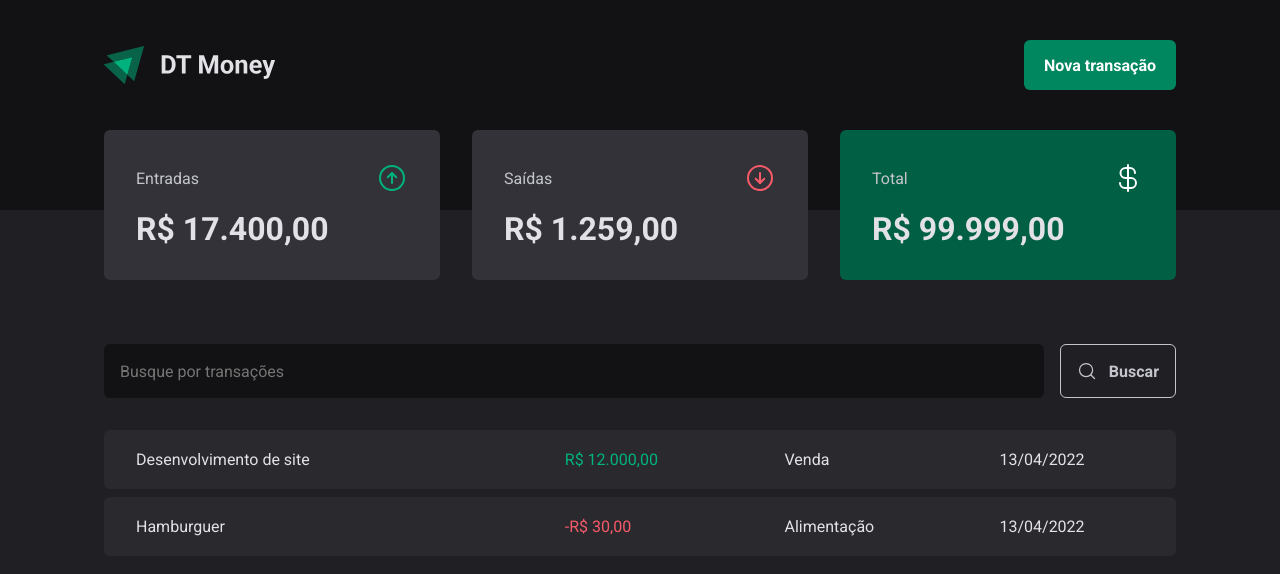
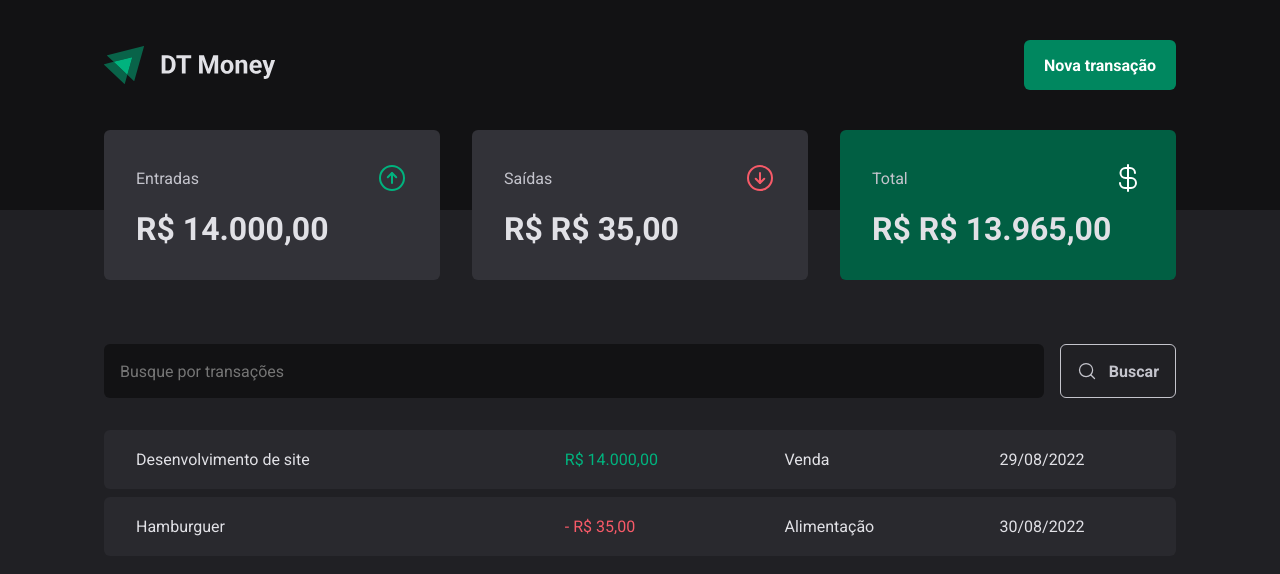
Before and after one commit to lemaun/ignite-2022-03-dtmoney, a React (Vite) app: page / in a window 1280 px wide. Shown: the top 574 px of the page. Built offline with nearby package versions, Linux system fonts and the light colour scheme; data requests are answered from the project's data file.

Commit message:
create fake api and consume it

```diff
--- a/package.json
+++ b/package.json
@@ -6,7 +6,8 @@
   "scripts": {
     "dev": "vite",
     "build": "tsc && vite build",
-    "preview": "vite preview"
+    "preview": "vite preview",
+    "dev:server": "json-server server.json -p 3333 -w -d 500"
   },
   "dependencies": {
     "@radix-ui/react-dialog": "^1.0.0",
@@ -21,6 +22,7 @@
     "@types/react-dom": "^18.0.6",
     "@types/styled-components": "^5.1.26",
     "@vitejs/plugin-react": "^2.1.0",
+    "json-server": "^0.17.0",
     "typescript": "^4.6.4",
     "vite": "^3.1.0"
   }
--- /dev/null
+++ b/server.json
@@ -0,0 +1,20 @@
+{
+  "transactions": [
+    {
+      "id": 1,
+      "description": "Desenvolvimento de site",
+      "type": "income",
+      "category": "Venda",
+      "price": 14000,
+      "createdAt": "2022-08-29T19:36:44.505Z"
+    },
+    {
+      "id": 2,
+      "description": "Hamburguer",
+      "type": "outcome",
+      "category": "Alimentação",
+      "price": 35,
+      "createdAt": "2022-08-30T20:00:44.505Z"
+    }
+  ]
+}
--- a/src/App.tsx
+++ b/src/App.tsx
@@ -1,4 +1,5 @@
 import { ThemeProvider } from "styled-components";
+import { TransactionsProvider } from "./contexts/TransactionsContext";
 import { Transactions } from "./pages/Transactions";
 import { GlobalStyle } from "./styles/global";
 import { defaultTheme } from "./styles/themes/default";
@@ -8,7 +9,9 @@
   return (
     <ThemeProvider theme={defaultTheme}>
       <GlobalStyle />
-      <Transactions />
+      <TransactionsProvider>
+        <Transactions />
+      </TransactionsProvider>
 
     </ThemeProvider>
   )
--- a/src/components/NewTransactionModal/index.tsx
+++ b/src/components/NewTransactionModal/index.tsx
@@ -1,5 +1,4 @@
 import * as Dialog from '@radix-ui/react-dialog'
-import * as RadioGroup from '@radix-ui/react-radio-group'
 import { Overlay, Content, CloseButton, TransactionType, TransactionTypeButton } from './styles'
 import { X, ArrowCircleUp, ArrowCircleDown } from 'phosphor-react'
 
--- a/src/components/Summary/index.tsx
+++ b/src/components/Summary/index.tsx
@@ -1,7 +1,29 @@
 import { SummaryCard, SummaryContainer } from "./styles";
 import { ArrowCircleUp,ArrowCircleDown, CurrencyDollar } from 'phosphor-react'
+import { useContext } from "react";
+import { TransactionsContext } from "../../contexts/TransactionsContext";
+import { priceFormatter } from "../../utils/formatter";
 
 export function Summary() {
+  const { transactions } = useContext(TransactionsContext)
+
+  const summary = transactions.reduce(
+    (acc, transaction) => {
+       if (transaction.type === 'income') {
+        acc.income += transaction.price
+        acc.total += transaction.price
+       }else {
+        acc.outcome += transaction.price
+        acc.total -= transaction.price
+       }
+       return acc
+    },
+    {
+      income: 0,
+      outcome: 0,
+      total: 0
+    }
+    )
   return (
     <SummaryContainer>
       <SummaryCard>
@@ -9,21 +31,21 @@
           <span>Entradas</span>
           <ArrowCircleUp size={32} color="#00b37e" />
         </header>
-        <strong>R$ 17.400,00</strong>
+        <strong>{priceFormatter.format(summary.income)}</strong>
       </SummaryCard>
       <SummaryCard>
         <header>
           <span>Saídas</span>
           <ArrowCircleDown size={32} color="#f75a68" />
         </header>
-        <strong>R$ 1.259,00</strong>
+        <strong>R$ {priceFormatter.format(summary.outcome)}</strong>
       </SummaryCard>
       <SummaryCard variant="green">
         <header>
           <span>Total</span>
           <CurrencyDollar size={32} color="#fff" />
         </header>
-        <strong>R$ 99.999,00</strong>
+        <strong>R$ {priceFormatter.format(summary.total)}</strong>
       </SummaryCard>
     </SummaryContainer>
   )
--- /dev/null
+++ b/src/contexts/TransactionsContext.tsx
@@ -0,0 +1,40 @@
+import { createContext, ReactNode, useEffect, useState } from "react";
+
+interface Transaction {
+  id: number;
+  description: string;
+  type: 'income' | 'outcome';
+  price: number;
+  category: string;
+  createdAt: string;
+}
+
+interface TransactionContextType {
+  transactions: Transaction[];
+}
+
+interface TransactionsProviderProps {
+  children: ReactNode;
+}
+
+export const TransactionsContext = createContext({} as TransactionContextType)
+
+export function TransactionsProvider({ children }: TransactionsProviderProps) {
+  const [transactions, setTransactions] = useState<Transaction[]>([])
+
+  async function loadTransactions() {
+    const response = await fetch("http://localhost:3333/transactions")
+    const data = await response.json()
+
+    setTransactions(data)
+  }
+  useEffect(() => {
+    loadTransactions()
+  }, [])
+
+  return (
+    <TransactionsContext.Provider value={{ transactions }}>
+      {children}
+    </TransactionsContext.Provider>
+  )
+}
--- a/src/pages/Transactions/index.tsx
+++ b/src/pages/Transactions/index.tsx
@@ -1,9 +1,23 @@
+import { useContext, useEffect, useState } from "react";
 import { Header } from "../../components/Header";
 import { SearchForm } from "../../components/SearchForm";
 import { Summary } from "../../components/Summary";
+import { TransactionsContext } from "../../contexts/TransactionsContext";
+import { dateFormatter, priceFormatter } from "../../utils/formatter";
 import { PriceHighlight, TransactionsContainer, TransactionsTable } from "./styles";
 
+interface Transaction {
+  id: number;
+  description: string;
+  type: 'income' | 'outcome';
+  price: number;
+  category: string;
+  createdAt: string;
+}
+
 export function Transactions() {
+  const { transactions } = useContext(TransactionsContext)
+
   return (
     <div>
       <Header />
@@ -13,19 +27,21 @@
         <SearchForm />
         <TransactionsTable>
           <tbody>
-            <tr>
-              <td width="40%">Desenvolvimento de site</td>
-              <td><PriceHighlight variant="income">R$ 12.000,00</PriceHighlight></td>
-              <td>Venda</td>
-              <td>13/04/2022</td>
-            </tr>
-
-            <tr>
-              <td width="40%">Hamburguer</td>
-              <td><PriceHighlight variant="outcome">-R$ 30,00</PriceHighlight></td>
-              <td>Alimentação</td>
-              <td>13/04/2022</td>
-            </tr>
+            {transactions.map(transaction => {
+              return (
+                <tr key={transaction.id}>
+                  <td width="40%">{transaction.description}</td>
+                  <td>
+                    <PriceHighlight variant={transaction.type}>
+                      {transaction.type === 'outcome' && '- '}
+                      {priceFormatter.format(transaction.price)}
+                    </PriceHighlight>
+                  </td>
+                  <td>{transaction.category}</td>
+                  <td>{dateFormatter.format(new Date(transaction.createdAt))}</td>
+                </tr>
+              )
+            })}
           </tbody>
         </TransactionsTable>
       </TransactionsContainer>
--- /dev/null
+++ b/src/utils/formatter.ts
@@ -0,0 +1,6 @@
+export const dateFormatter = new Intl.DateTimeFormat('pt-BR')
+
+export const priceFormatter = new Intl.NumberFormat('pt-BR', {
+  style: 'currency',
+  currency: 'BRL',
+})
```
Also changed, not shown: 1 other file (tests, documents, lock files or other folders).
